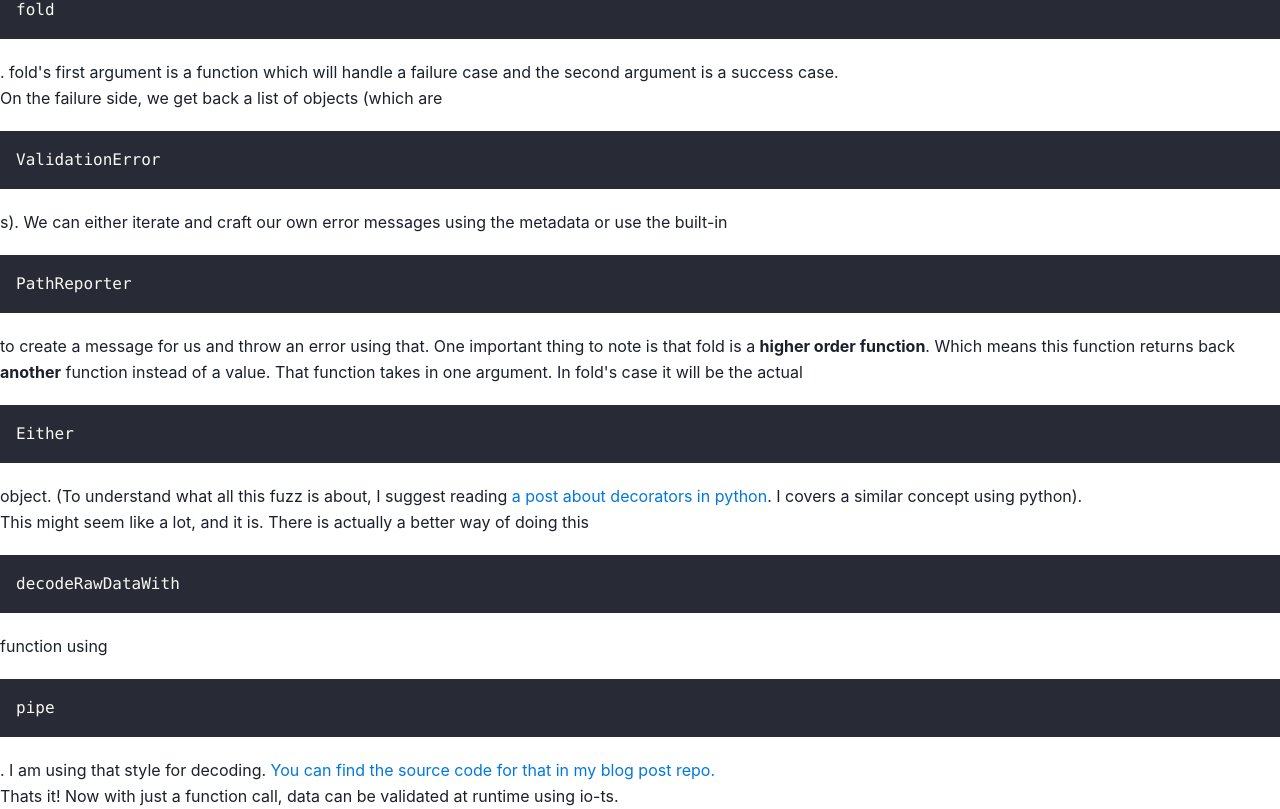
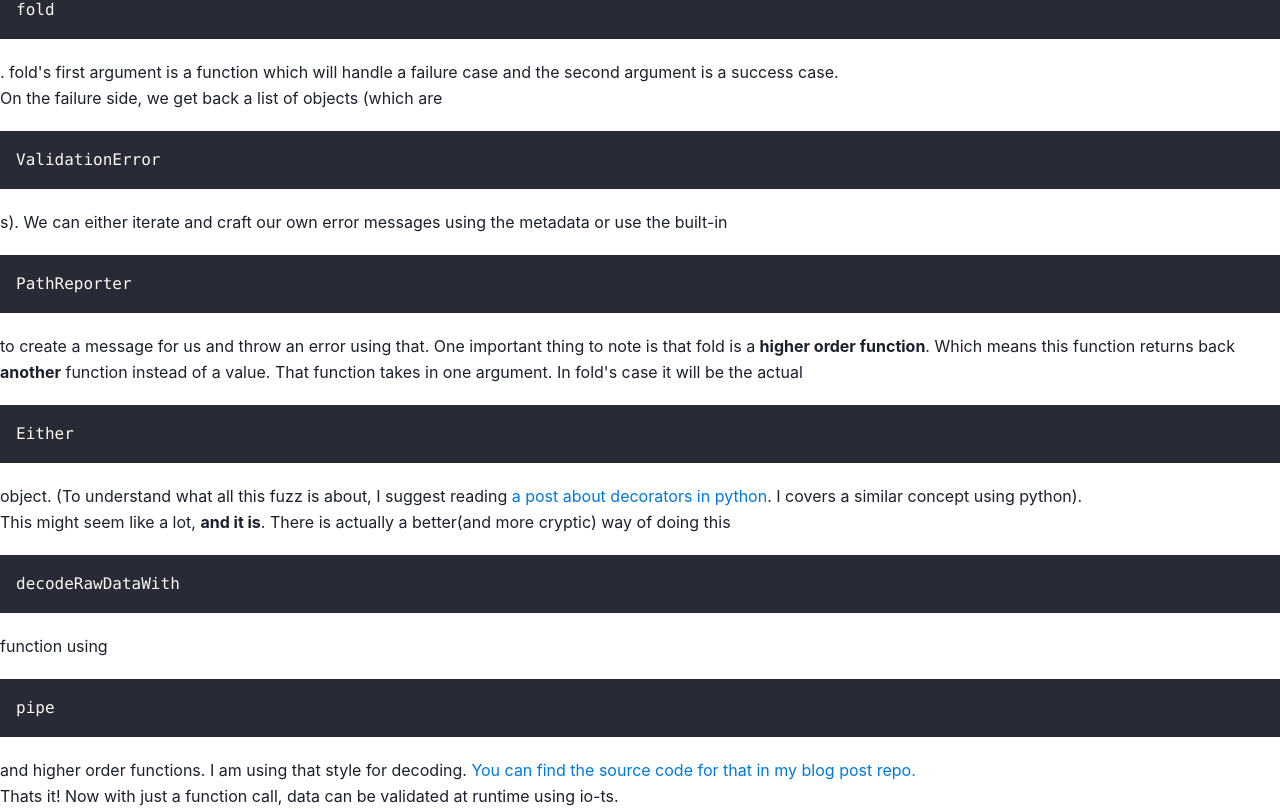
Before and after one commit to BharatKalluri/bharatkalluri.com, a Next.js app: page /blog/runtime-data-validation-typescript in a window 1280 px wide. Shown: the part 10899-11708 px from the top of the page. Built offline with nearby package versions, Linux system fonts and the light colour scheme.

Commit message:
Tweaks to the articles

```diff
--- a/pages/blog/runtime-data-validation-typescript.mdx
+++ b/pages/blog/runtime-data-validation-typescript.mdx
@@ -278,7 +278,7 @@ to note is that fold is a **higher order function**. Which means this function r
 takes in one argument. In fold's case it will be the actual `Either` object. (To understand what all this fuzz is about,
 I suggest reading [a post about decorators in python](/blog/decorators-python). I covers a similar concept using python).
 
-This might seem like a lot, and it is. There is actually a better way of doing this `decodeRawDataWith` function using `pipe`. I am using
+This might seem like a lot, **and it is**. There is actually a better(and more cryptic) way of doing this `decodeRawDataWith` function using `pipe` and higher order functions. I am using
 that style for decoding. [You can find the source code for that in my blog post repo.](https://github.com/BharatKalluri/bharatkalluri.com/blob/197683e9cbf11e67e0bc5e1d7c3f07d40aa812d0/utils/ioTsUtils.ts#L6)
 
 Thats it! Now with just a function call, data can be validated at runtime using io-ts.
--- a/pages/note/camera-movements.mdx
+++ b/pages/note/camera-movements.mdx
@@ -37,7 +37,7 @@ Same thing in la la land, the infamous argument scene
 - They add context to the scene
 - Can also establish connect between two entities
 
-The jazz dance scene in la la land is a buffet of pans, slow and fast.
+The jazz dance scene in la la land is a long series of pans, fast and slow.
 
 <YoutubeEmbed youtubeID='AK7eV_r8f6I' />
 
```
